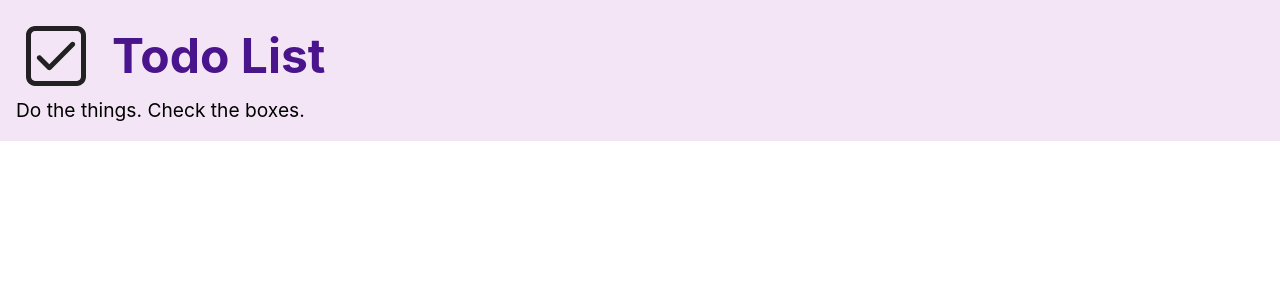
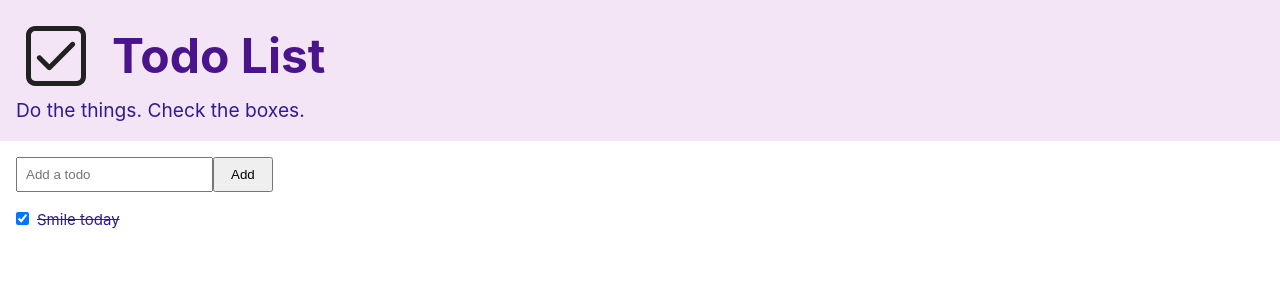
Before and after one commit to achwedyk/electron-vue-todo-list, a Vue app: page / in a window 1280 px wide. Shown: the top 300 px of the page. Built offline with nearby package versions, Linux system fonts and the light colour scheme.

Commit message:
feat: TodoList component

```diff
--- a/src/App.vue
+++ b/src/App.vue
@@ -1,5 +1,6 @@
 <script setup>
 import Hero from './components/Hero.vue'
+import TodoList from './components/TodoList.vue'
 </script>
 
 <template>
@@ -8,6 +9,7 @@ import Hero from './components/Hero.vue'
   </header>
 
   <main>
+    <TodoList />
   </main>
 </template>
 
@@ -17,4 +19,8 @@ header {
   padding: 1rem;
   background: var(--color-background-accent);
 }
+
+main {
+  padding: 1rem;
+}
 </style>
--- a/src/assets/base.css
+++ b/src/assets/base.css
@@ -3,8 +3,9 @@
   --vt-c-white: #ffffff;
   --vt-c-purple-darken-4: #4a148c;
   --vt-c-purple-light-5: #f3e5f5;
+  --vt-c-deep-purple: #311B92;
 
-  --vt-c-text-light-1: var(--vt-c-indigo);
+  --vt-c-text: var(--vt-c-deep-purple);
 }
 
 /* semantic color variables for this project */
@@ -14,7 +15,7 @@
   --color-background-accent: var(--vt-c-purple-light-5);
 
   --color-heading: var(--vt-c-purple-darken-4);
-  --color-text: var(--vt-c-text-light-1);
+  --color-text: var(--vt-c-text);
 
   --section-gap: 160px;
 }
--- a/src/assets/main.css
+++ b/src/assets/main.css
@@ -1,7 +1,6 @@
 @import 'base.css';
 
 #app {
-  max-width: 1280px;
   margin: 0 auto;
   font-weight: normal;
 }
--- /dev/null
+++ b/src/components/TodoInput.vue
@@ -0,0 +1,35 @@
+<script>
+export default {
+  name: 'TodoInput',
+  data() {
+    return {
+      inputValue: ''
+    }
+  },
+  methods: {
+    submit() {
+      if (this.inputValue.trim()) {
+        this.$emit('add', this.inputValue)
+        this.inputValue = ''
+      }
+    }
+  }
+}
+</script>
+
+<template>
+  <form @submit.prevent="submit">
+    <input v-model="inputValue" type="text" placeholder="Add a todo" />
+    <button type="submit">Add</button>
+  </form>
+</template>
+
+<style scoped>
+input {
+  padding: 0.5rem;
+}
+
+button {
+  padding: 0.5rem 1rem;
+}
+</style>
--- /dev/null
+++ b/src/components/TodoItem.vue
@@ -0,0 +1,39 @@
+<script>
+export default {
+  name: 'TodoItem',
+  props: {
+    text: {
+      type: String,
+      required: true
+    },
+    completed: {
+      type: Boolean,
+      required: true
+    }
+  },
+  methods: {
+    toggle() {
+      this.$emit('toggle')
+    }
+  }
+}
+</script>
+
+<template>
+  <li>
+    <label>
+      <input type="checkbox" :checked="completed" @change="toggle" />
+      <span :class="{ done: completed }">{{ text }}</span>
+    </label>
+  </li>
+</template>
+
+<style scoped>
+input {
+  margin-right: 0.5rem;
+}
+
+.done {
+  text-decoration: line-through;
+}
+</style>
--- /dev/null
+++ b/src/components/TodoList.vue
@@ -0,0 +1,53 @@
+<script>
+import TodoItem from './TodoItem.vue'
+import TodoInput from './TodoInput.vue'
+
+export default {
+  name: 'TodoList',
+  components: {
+    TodoItem,
+    TodoInput
+  },
+  data() {
+    return {
+      todos: [
+        { text: 'Smile today', completed: true }
+      ]
+    }
+  },
+  methods: {
+    toggleTodo(index) {
+      this.todos[index].completed = !this.todos[index].completed
+    },
+    addTodo(text) {
+      if (text.trim()) {
+        this.todos.push({ text, completed: false })
+      }
+    }
+  }
+}
+</script>
+
+<template>
+  <div>
+    <TodoInput @add="addTodo" />
+
+    <ul>
+      <TodoItem
+        v-for="(todo, index) in todos"
+        :key="index"
+        :text="todo.text"
+        :completed="todo.completed"
+        @toggle="toggleTodo(index)"
+      />
+    </ul>
+  </div>
+</template>
+
+<style scoped>
+ul {
+  margin: 1rem 0 0;
+  padding: 0;
+  list-style-type: none;
+}
+</style>
```
